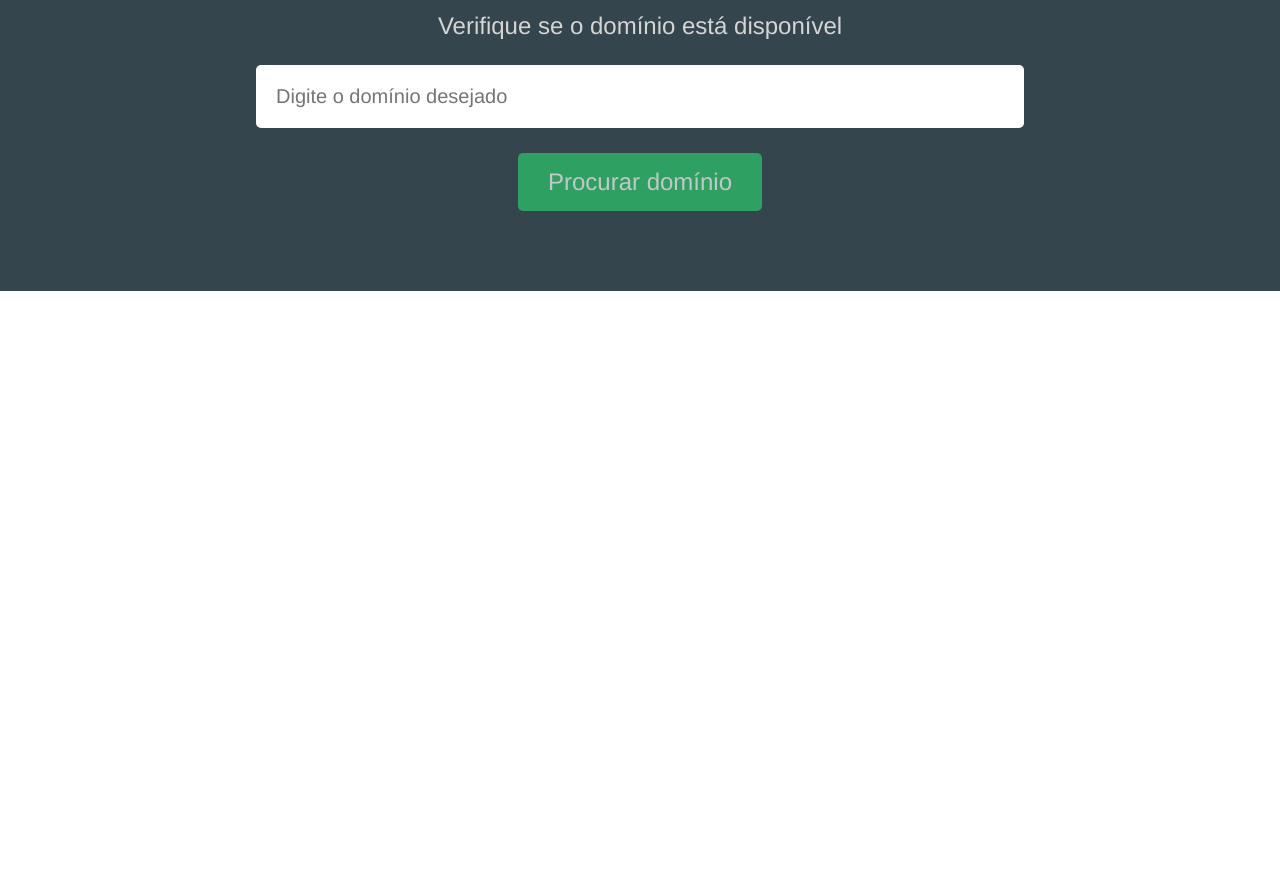
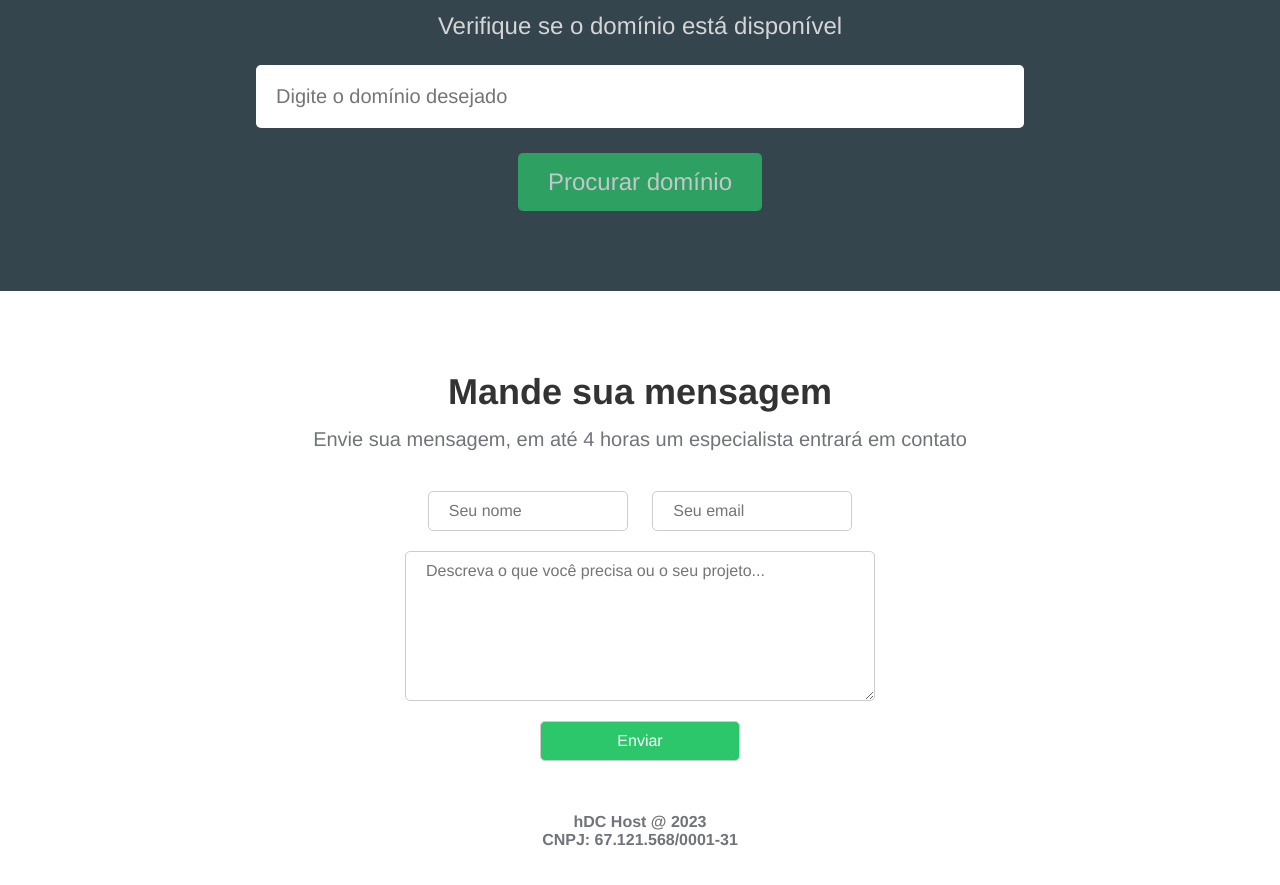
Before and after one commit to JohnSilva98/Portfolio, a plain HTML site: page hDC Host/index.html in a window 1280 px wide. Shown: the part 1693-2578 px from the top of the page. Before the commit the page ends 1984 px from the top, so only its background shows below. Drawn offline with Linux system fonts and the light colour scheme.

Commit message:
finalizando projeto versao desktop

```diff
--- a/hDC Host/index.html
+++ b/hDC Host/index.html
@@ -145,7 +145,33 @@
             <input type="submit" value="Procurar domínio" />
           </form>
         </section>
+        <section class="contact-container">
+          <h2>Mande sua mensagem</h2>
+          <p>
+            Envie sua mensagem, em até 4 horas um especialista entrará em
+            contato
+          </p>
+          <form>
+            <input type="text" name="name" id="name" placeholder="Seu nome" />
+            <input
+              type="email"
+              name="email"
+              id="email"
+              placeholder="Seu email"
+            />
+            <textarea
+              name="message"
+              id="message"
+              placeholder="Descreva o que você precisa ou o seu projeto..."
+            ></textarea>
+            <input type="submit" value="Enviar" />
+          </form>
+        </section>
       </main>
+      <footer>
+        <p>hDC Host @ 2023</p>
+        <p>CNPJ: 67.121.568/0001-31</p>
+      </footer>
     </div>
   </body>
 </html>
--- a/hDC Host/styles.css
+++ b/hDC Host/styles.css
@@ -222,3 +222,48 @@ nav {
 .searchdomain-container input[type="submit"]:hover {
   opacity: 1;
 }
+
+.contact-container {
+  text-align: center;
+  padding: 5rem 0 2rem 0;
+}
+
+.contact-container h2 {
+  font-size: 36px;
+  margin-bottom: 15px;
+}
+
+.contact-container p {
+  font-size: 20px;
+  margin-bottom: 40px;
+}
+
+.contact-container input,
+.contact-container textarea {
+  width: 200px;
+  padding: 10px 20px;
+  font-size: 16px;
+  border-radius: 5px;
+  border: 1px solid #ccc;
+  margin: 0 10px 20px;
+}
+
+.contact-container textarea {
+  display: block;
+  margin: 0 auto 20px;
+  width: 470px;
+  height: 150px;
+}
+
+.contact-container input[type="submit"] {
+  display: block;
+  margin: 0 auto;
+  background-color: #2cc76a;
+  color: #fff;
+  cursor: pointer;
+}
+footer {
+  text-align: center;
+  font-weight: bold;
+  margin: 20px 0 100px;
+}
```
